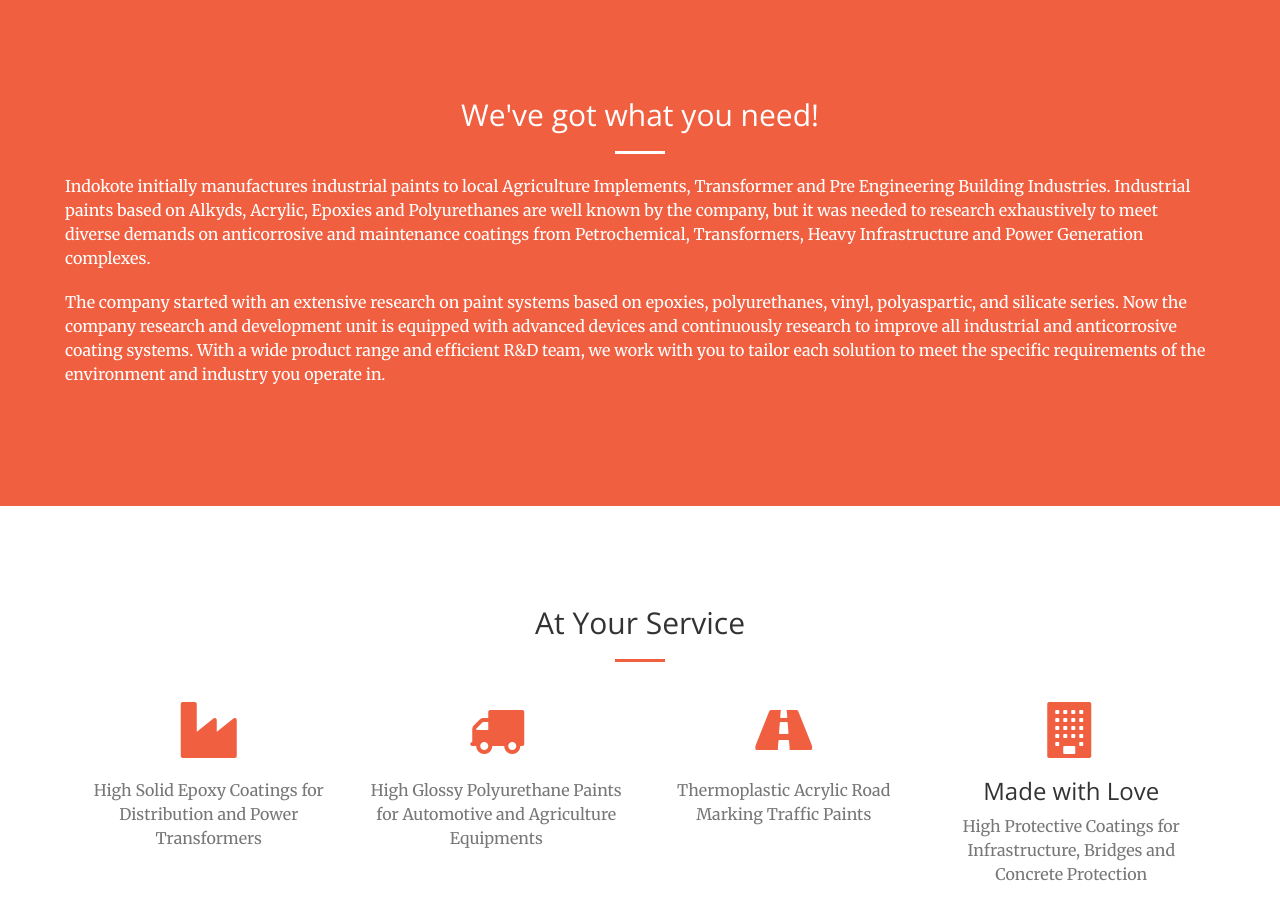
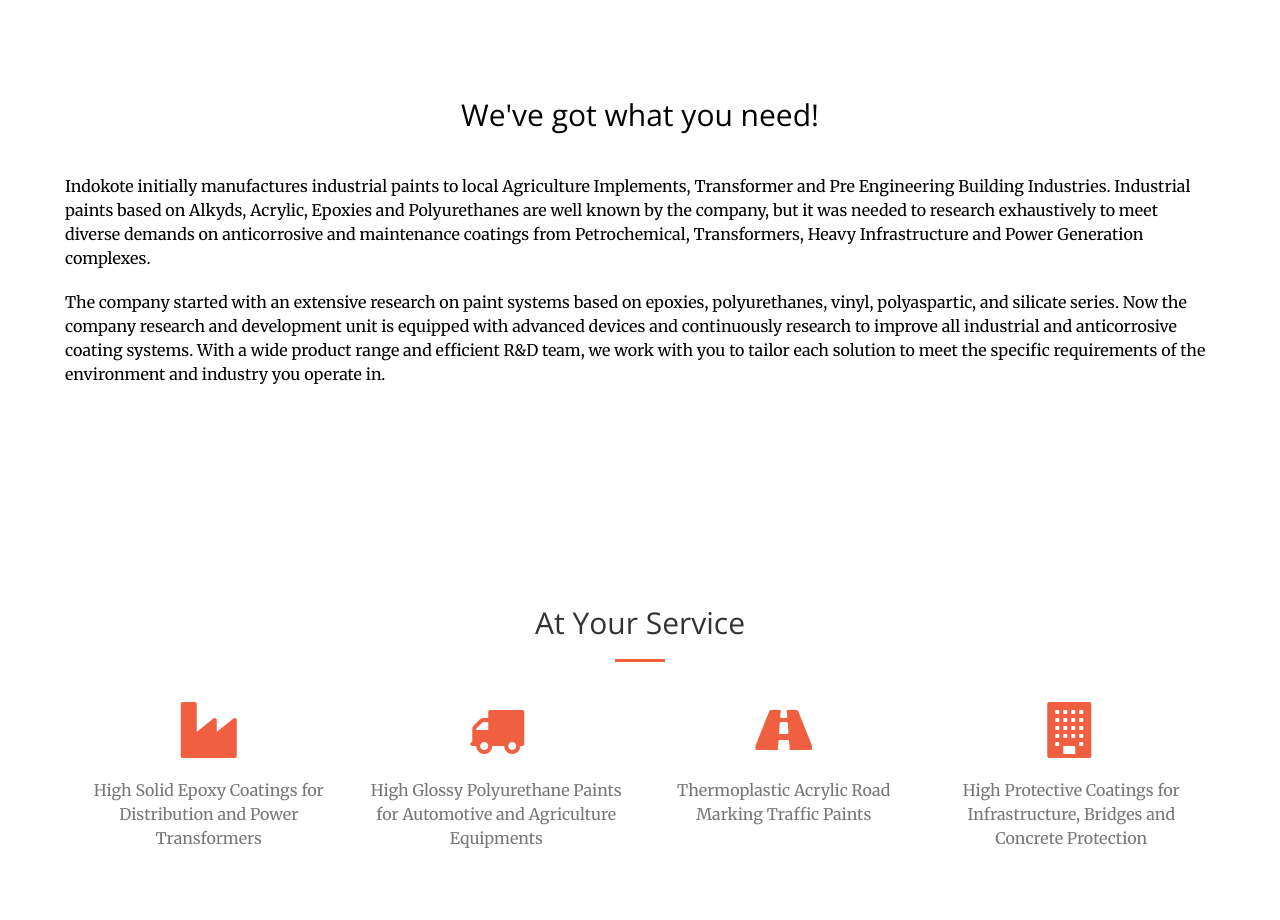
Before and after one commit to ashish1512/Indokote, a website: page index.html in a window 1280 px wide. Shown: the part 802-1722 px from the top of the page. Drawn offline with nearby package versions, Linux system fonts and the light colour scheme.

Commit message:
love-deleted

```diff
--- a/index.html
+++ b/index.html
@@ -97,17 +97,17 @@
         </div>
     </header>
 
-    <section class="bg-primary" id="about">
+    <section class="bg-primary" id="about" style="background-color: white;color: black;">
         <div class="container" >
             <div class="row" >
             <div class="col-lg-12 text-center">
                     <h2 class="section-heading">We've got what you need!</h2>
                     <hr class="light">
                 </div>
-                <p>Indokote initially manufactures industrial paints to local Agriculture Implements, Transformer and Pre Engineering Building Industries. Industrial paints based on Alkyds, Acrylic, Epoxies and Polyurethanes are well known by the company, but it was needed to research exhaustively to meet diverse demands on anticorrosive and maintenance coatings from Petrochemical, Transformers, Heavy Infrastructure and Power Generation complexes.
+                <p style="color: black">Indokote initially manufactures industrial paints to local Agriculture Implements, Transformer and Pre Engineering Building Industries. Industrial paints based on Alkyds, Acrylic, Epoxies and Polyurethanes are well known by the company, but it was needed to research exhaustively to meet diverse demands on anticorrosive and maintenance coatings from Petrochemical, Transformers, Heavy Infrastructure and Power Generation complexes.
                 </p>
 
-                <p>
+                <p style="color: black">
                 The company started with an extensive research on paint systems based on epoxies, polyurethanes, vinyl, polyaspartic, and silicate series. Now the company research and development unit is equipped with advanced devices and continuously research to improve all industrial and anticorrosive coating systems. With a wide product range and efficient R&D team, we work with you to tailor each solution to meet the specific requirements of the environment and industry you operate in.
                 </p>
 
@@ -150,7 +150,7 @@
                 <div class="col-lg-3 col-md-6 text-center">
                     <div class="service-box">
                         <i class="fa fa-4x fa-building text-primary sr-icons"></i>
-                        <h3>Made with Love</h3>
+                        <h3></h3>
                         <p class="text-muted">High Protective Coatings for Infrastructure, Bridges and Concrete Protection</p>
                     </div>
                 </div>
```
